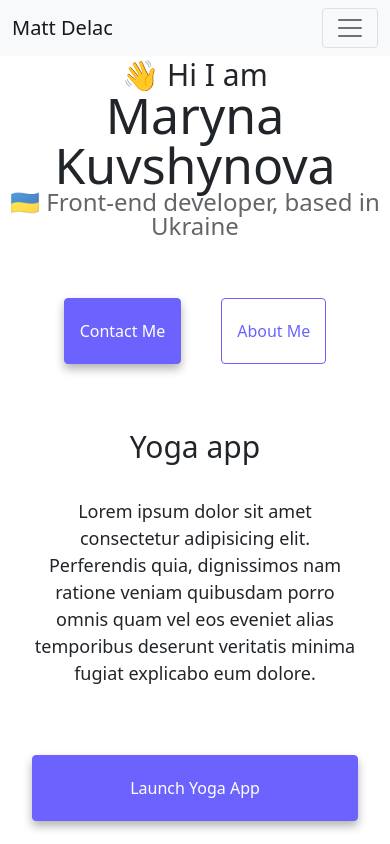
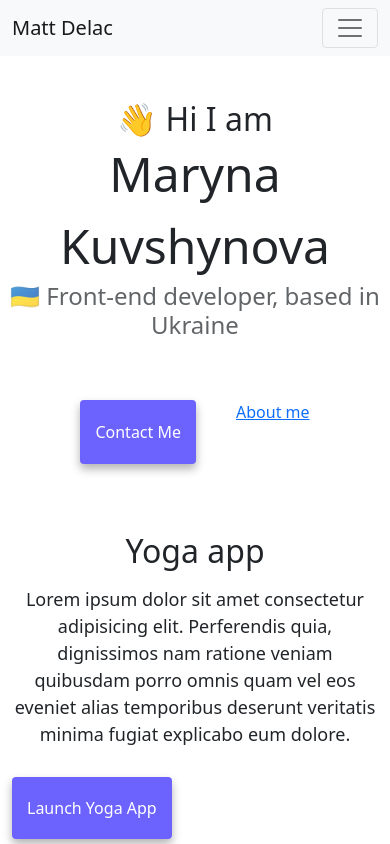
Before and after one commit to MarinaKuvshinova/SheCodesResponsive, a plain HTML site: page index.html in a window 390 px wide. Shown: the top 844 px of the page. Drawn offline with nearby package versions, Linux system fonts and the light colour scheme.

Commit message:
responsive version

```diff
--- a/index.html
+++ b/index.html
@@ -57,9 +57,9 @@
         </div>
       </div>
     </nav>
-    <h2>👋 Hi I am</h2>
-    <h1>Maryna Kuvshynova</h1>
-    <h3>🇺🇦 Front-end developer, based in Ukraine</h3>
+    <h2 class="text-center">👋 Hi I am</h2>
+    <h1 class="text-center">Maryna Kuvshynova</h1>
+    <h3 class="text-center">🇺🇦 Front-end developer, based in Ukraine</h3>
     <div class="navigation-links mb-5">
       <a href="about.html#contact" class="primary-link">Contact me</a>
       <a href="about.html" class="about-link">About me</a>
--- a/style.css
+++ b/style.css
@@ -5,16 +5,13 @@
 }
 
 body {
-  margin: 60px auto;
-  max-width: 800px;
+  margin: 100px 0;
 }
 
 h1,
 h2,
 h3 {
-  text-align: center;
   margin: 0;
-  line-height: 1;
 }
 
 h1 {
@@ -25,70 +22,45 @@ h2 {
   font-size: 48px;
 }
 
-@media (max-width: 576px) {
-  h1 {
-    font-size: 50px;
-  }
-
-  h2 {
-    font-size: 30px;
-    text-align: center;
-  }
-
-  .primary-link {
-    display: block;
-    text-align: center;
-    margin: 0 20px;
-  }
-}
-
 h3 {
   font-size: 24px;
   opacity: 0.7;
 }
 
 p {
-  /* background: var(--secondary-color); */
-  padding: 20px;
-  /* border-radius: 4px; */
   font-size: 18px;
   line-height: 1.5;
-  text-align: center;
 }
 
 .navigation-links {
   display: flex;
   margin-top: 40px;
   justify-content: center;
-  flex-wrap: wrap;
 }
 
 .navigation-links a {
   margin: 20px;
+}
+
+.primary-link {
   border-radius: 4px;
   padding: 20px 15px;
   text-decoration: none;
   text-transform: capitalize;
-}
-
-.primary-link {
   background: var(--primary-color);
   box-shadow: var(--box-shadow);
   color: white;
+}
+
+.primary-link:hover {
+  color: white;
+}
+
+.secondary-link {
   border-radius: 4px;
   padding: 20px 15px;
   text-decoration: none;
   text-transform: capitalize;
-  transition: all 0.5s linear;
-  border: 1px solid var(--primary-color);
-}
-
-.primary-link:hover {
-  color: var(--primary-color);
-  background: none;
-}
-
-.about-link {
   color: var(--primary-color);
   border: 1px solid var(--primary-color);
 }
@@ -100,7 +72,6 @@ p {
 }
 
 .about-paragraphs {
-  display: flex;
   margin: 30px 0;
 }
 
@@ -119,3 +90,25 @@ p {
 .email-link:hover {
   text-decoration: underline;
 }
+
+@media (max-width: 576px) {
+  h1 {
+    font-size: 48px;
+    line-height: 1.5;
+  }
+
+  h2 {
+    font-size: 32px;
+    text-align: center;
+  }
+
+  p {
+    text-align: center;
+  }
+
+  .project-link {
+    display: block;
+    text-align: center;
+    margin: 0 20px;
+  }
+}
```
